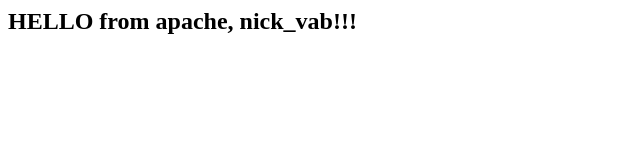
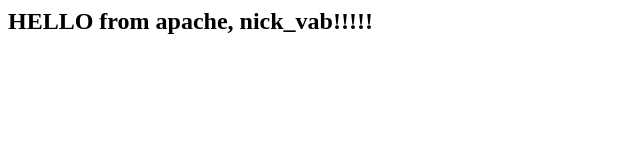
Before and after one commit to nickvab/ansible-pull_apache, a plain HTML site: page webapp/index.html in a window 1280 px wide. Shown: the full height of the page, 0-640 px from the left. Drawn offline with Linux system fonts and the light colour scheme.

Commit message:
new branch

```diff
--- a/webapp/index.html
+++ b/webapp/index.html
@@ -1 +1 @@
-<h2>HELLO from apache, nick_vab!!!</h2>
+<h2>HELLO from apache, nick_vab!!!!!</h2>
```
Also changed, not shown: 1 other file.
